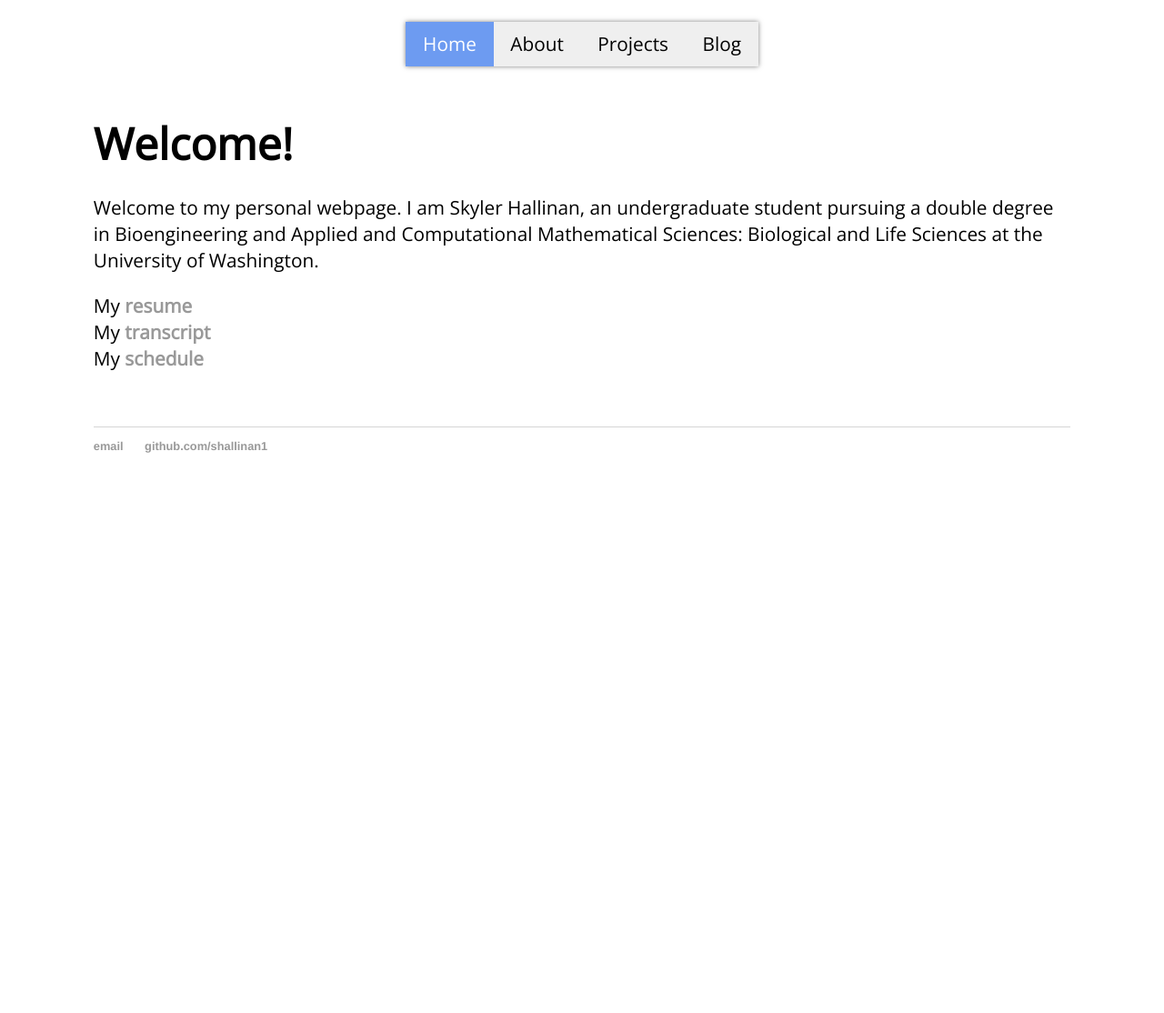
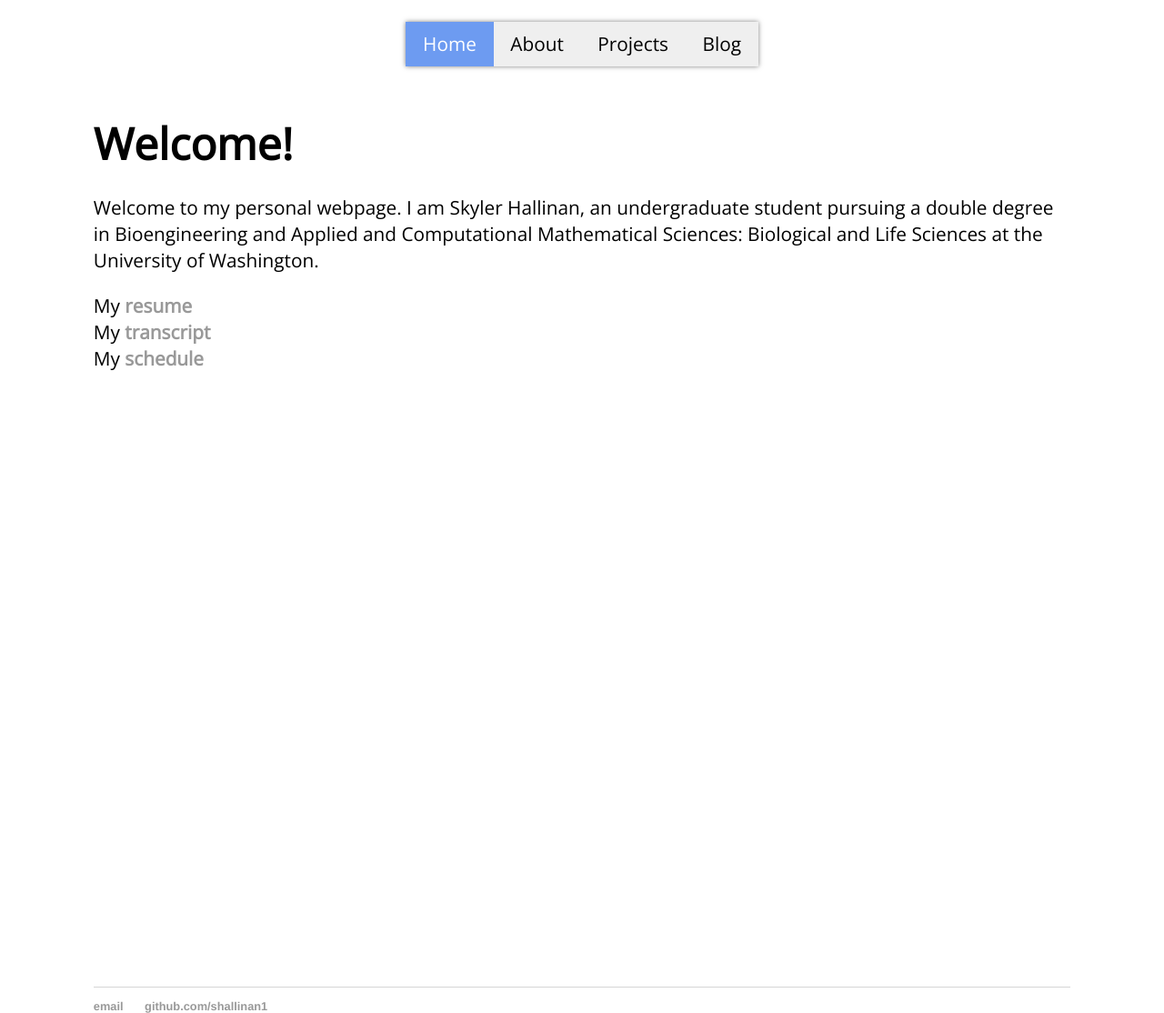
Before and after one commit to shallinan1/shallinan1.github.io, a Jekyll site: the page built from index.md, in a window 1280 px wide. Shown: the whole page at 91% size. Built offline with Jekyll 4.4.1, drawn with Linux system fonts in a browser that asks for light colours; before the commit the page ends 900 px from its top, so only the background shows below that.

Commit message:
Update main.css

```diff
--- a/css/main.css
+++ b/css/main.css
@@ -1,6 +1,11 @@
 .bgimage{
     background-image: url("/assets/pictures/mountain.jpg");
     background-repeat: no-repeat;
+    background-size: cover;
+}
+
+html,body,.container,.content {
+     height: 100%
 }
 
 nav {
```
